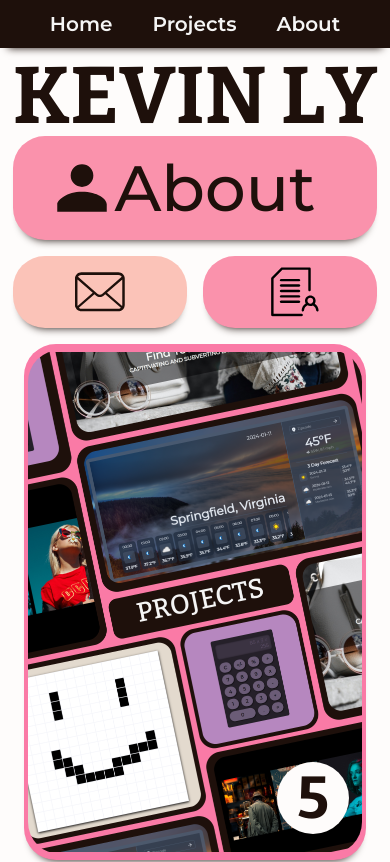
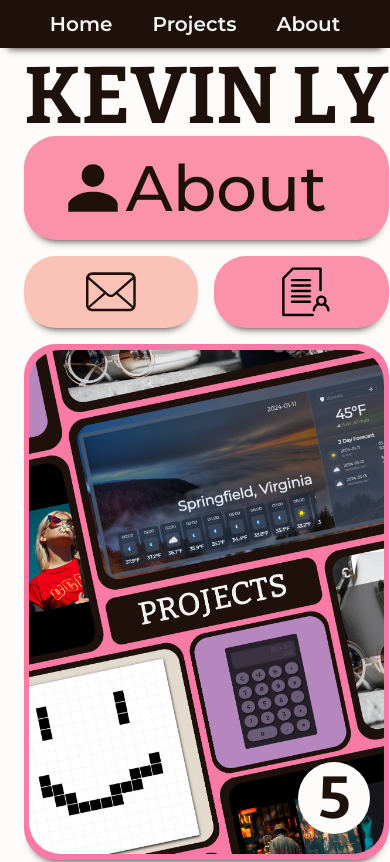
Before and after one commit to Ama4538/Personal-PortfolioV2, a React (Vite) app: page / in a window 390 px wide. Shown: the top 862 px of the page. Built offline with nearby package versions, Linux system fonts and the light colour scheme.

Commit message:
Fixed Image responsiveness

```diff
--- a/src/css/main.css
+++ b/src/css/main.css
@@ -1036,11 +1036,12 @@ footer {
 
     /* Header  */
     header {
-        display: flex;
-        flex-direction: column;
+        display: grid;
+        grid-template-columns: 1fr;
+        grid-template-rows: 0.5fr 1fr;
+        gap: max(1vmax, 1rem);
         padding: max(0.5vmax, 0.5rem) max(1vmax, 1.5rem) max(1vmax, 2rem);
         align-items: center;
-        width: 100dvw;
     }
 
     .header-content--primary {
@@ -1075,9 +1076,14 @@ footer {
     }
 
     .header-content--secondary {
-        flex: 1;
-        padding-top: max(1vmax, 1rem);
-        width: 100%;
+        display: grid;
+        height: 100%;
+    }
+
+    .header-content__projects-image {
+        height: 97.5%;
+        width: 97.5%;
+        background-size: 110% auto;
     }
 
     .header-content__projectCounter,
@@ -1303,6 +1309,12 @@ footer {
         width: 100%;
     }
 
+    .header-content__projects-image {
+        height: 96%;
+        width: 97.5%;
+        background-size: 110% auto;
+    }
+
     /* Section defaults */
     .projects,
     .about {
@@ -1550,6 +1562,11 @@ footer {
         width: 100%;
     }
 
+    .header-content__projects-image {
+        height: 95%;
+        width: 97.5%;
+    }
+
     /* Section defaults */
     .projects,
     .about {
```
